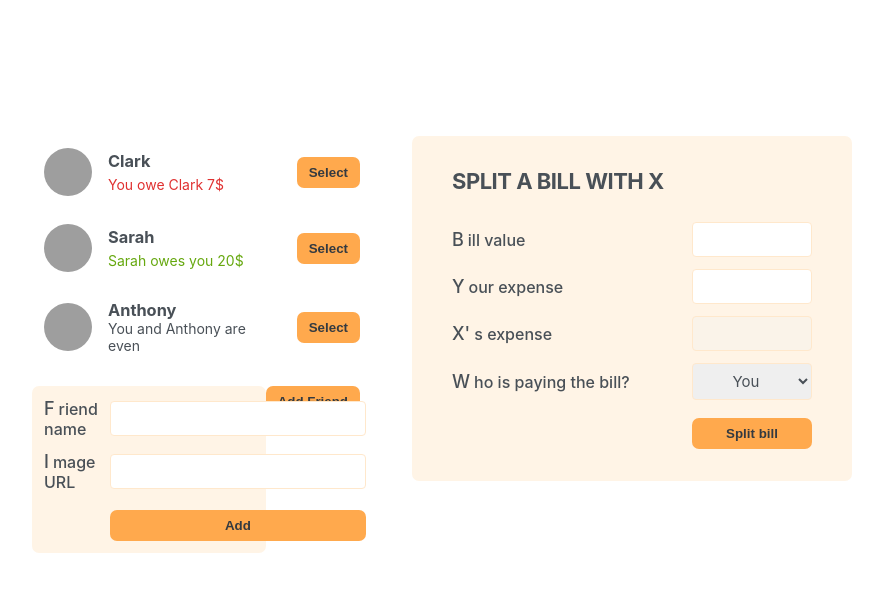
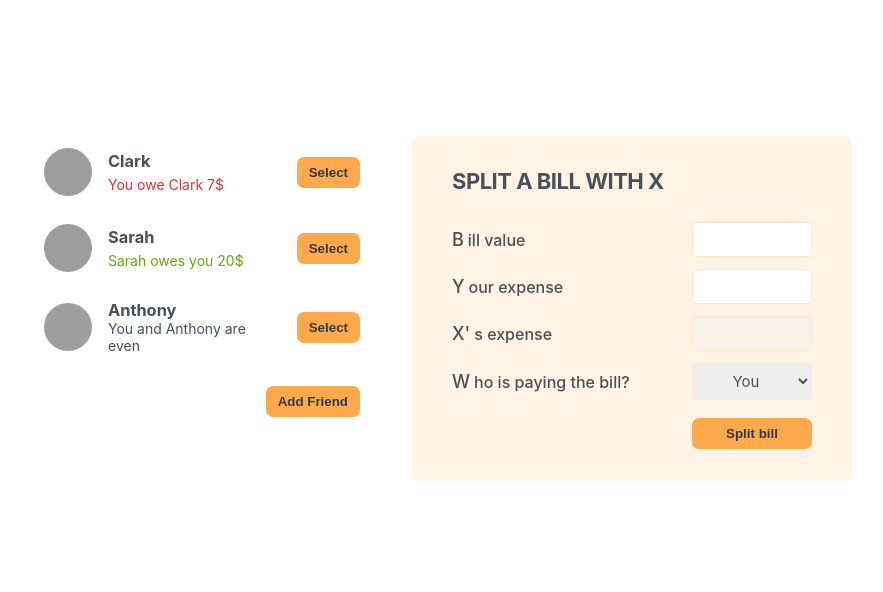
Before and after one commit to VinokurYurii/eat-n-split, a React (Create React App) app: page / in a window 1280 px wide. Shown: the top 592 px of the page, without its empty margins (198-1081 px from the left). Built offline with nearby package versions, Linux system fonts and the light colour scheme; grey boxes are pictures that could not be loaded; the HTML template or start-up script is replaced by a standard one.

Commit message:
Add reativity for add friends form

```diff
--- a/src/App.js
+++ b/src/App.js
@@ -1,7 +1,8 @@
 import Button from "./components/Button";
+import FormAddFriend from "./components/FormAddFriend";
 import FormSplitBill from "./components/FormSplitBill";
-import FormAddFriend from "./components/FormAddFriend";
 import FriendsList from "./components/FriendsList";
+import {useState} from "react";
 
 const initialFriends = [
   {
@@ -25,11 +26,17 @@ const initialFriends = [
 ];
 
 export default function App() {
+  const [showAddFriends, setShowAddFriends] = useState(false)
+
+  function handleShowAddFriends() {
+    setShowAddFriends(show => !show);
+  }
+
   return <div className="app">
     <div className="sidebar">
       <FriendsList initialFriends={initialFriends}/>
-      <Button>Add Friend</Button>
-      <FormAddFriend />
+      <FormAddFriend showAddFriends={showAddFriends}/>
+      <Button onClick={handleShowAddFriends}>{showAddFriends ? "Close" : "Add Friend"}</Button>
     </div>
     <FormSplitBill />
   </div>
--- a/src/components/Button.js
+++ b/src/components/Button.js
@@ -1,3 +1,3 @@
-export default function Button({children}) {
-  return <button className="button">{children}</button>
+export default function Button({children, onClick}) {
+  return <button className="button" onClick={onClick}>{children}</button>
 }
--- a/src/components/FormAddFriend.js
+++ b/src/components/FormAddFriend.js
@@ -1,7 +1,7 @@
 import Button from "./Button";
 
-export default function FormAddFriend() {
-  return <form className="form-add-friend">
+export default function FormAddFriend({showAddFriends}) {
+  return (showAddFriends && <form className="form-add-friend">
     <label>Friend name</label>
     <input type="text"/>
 
@@ -9,5 +9,5 @@ export default function FormAddFriend() {
     <input type="text"/>
 
     <Button>Add</Button>
-  </form>
+  </form>)
 }
```
